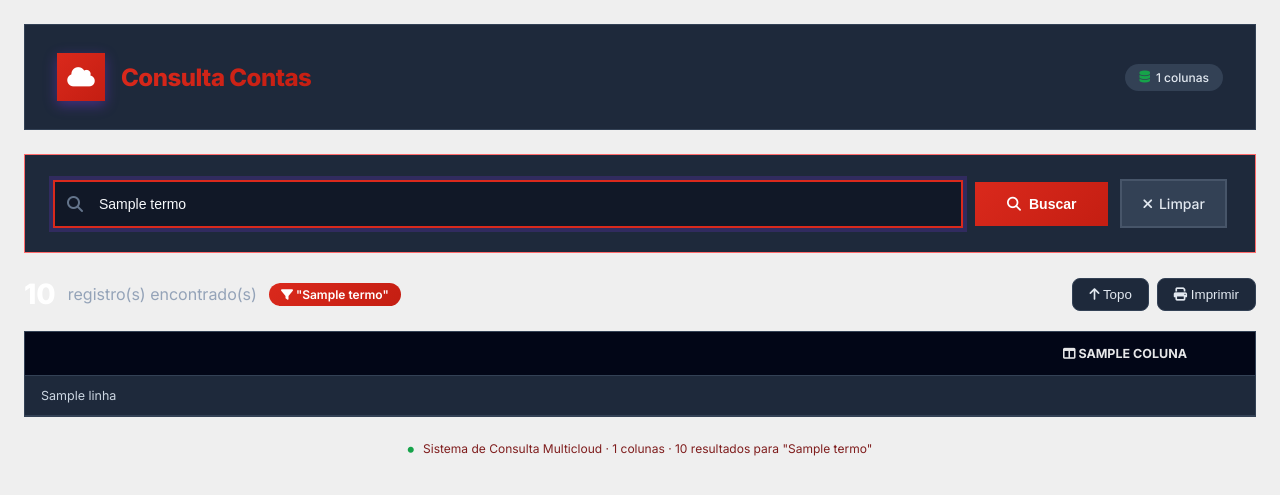
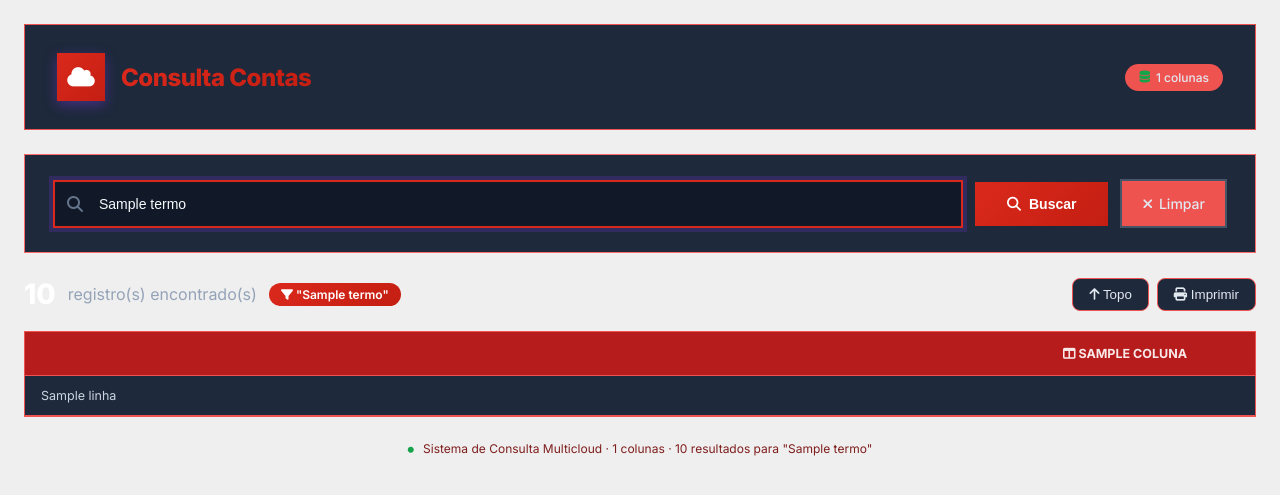
Before and after one commit to edsilva787878/base, a Flask app: template templates/index.html in a window 1280 px wide. Shown: the top 495 px of the page. Run offline with Flask 3, Linux system fonts and the light colour scheme; the template is opened without the code that fills it: most values are stand-ins (such as "Sample title", 1, 10 or a date in 2020).

Commit message:
alterado cores da paleta2

```diff
--- a/templates/index.html
+++ b/templates/index.html
@@ -59,7 +59,7 @@ body {
 }
 
 ::-webkit-scrollbar-track {
-    background: #1e293b;
+    background: #DA291C;
     border-radius: 10px;
 }
 
@@ -83,7 +83,7 @@ body {
     justify-content: space-between;
     flex-wrap: wrap;
     gap: 16px;
-    border: 1px solid #334155;
+    border: 1px solid #EF5350;
 }
 
 .header-left {
@@ -124,7 +124,7 @@ body {
     align-items: center;
     gap: 6px;
     padding: 6px 14px;
-    background: #334155;
+    background: #EF5350;
     border-radius: 20px;
     font-size: 12px;
     font-weight: 500;
@@ -141,7 +141,7 @@ body {
     padding: 24px 28px;
     margin-bottom: 24px;
     box-shadow: var(--shadow);
-    border: 1px solid #334155;
+    border: 1px solid #EF5350;
 }
 
 .search-box:focus-within {
@@ -171,7 +171,7 @@ body {
 .search-input-wrapper input {
     width: 100%;
     padding: 14px 16px 14px 44px;
-    border: 2px solid #334155;
+    border: 2px solid #EF5350;
     border-radius: var(--radius);
     font-size: 14px;
     background: #0f172a;
@@ -212,7 +212,7 @@ body {
 
 .btn-clear {
     padding: 14px 20px;
-    background: #334155;
+    background: #EF5350;
     color: #e2e8f0;
     border: 2px solid #475569;
     border-radius: var(--radius);
@@ -269,7 +269,7 @@ body {
 
 .result-actions button {
     padding: 8px 16px;
-    border: 1px solid #334155;
+    border: 1px solid #EF5350;
     border-radius: 8px;
     background: #1e293b;
     color: #e2e8f0;
@@ -277,7 +277,7 @@ body {
 }
 
 .result-actions button:hover {
-    background: #334155;
+    background: #EF5350;
 }
 
 .table-container {
@@ -285,7 +285,7 @@ body {
     border-radius: var(--radius);
     overflow: hidden;
     box-shadow: var(--shadow);
-    border: 1px solid #334155;
+    border: 1px solid #EF5350;
 }
 
 .table-scroll {
@@ -308,26 +308,26 @@ thead {
 
 thead tr,
 th {
-    background: #020617;
+    background: #B71C1C;
 }
 
 th {
     padding: 14px 16px;
     color: rgba(255,255,255,.9);
-    border-bottom: 1px solid #334155;
+    border-bottom: 1px solid #EF5350;
     text-transform: uppercase;
     white-space: nowrap;
 }
 
 td {
     padding: 12px 16px;
-    border-bottom: 1px solid #334155;
+    border-bottom: 1px solid #EF5350;
     white-space: nowrap;
     color: #cbd5e1;
 }
 
 tr:nth-child(even) td {
-    background: #162033;
+    background: #C62828;
 }
 
 tr:hover td {
@@ -340,7 +340,7 @@ tr:hover td {
     border-radius: 12px;
     font-size: 11px;
     font-weight: 500;
-    background: #334155;
+    background: #EF5350;
     color: #e2e8f0;
 }
 
```
